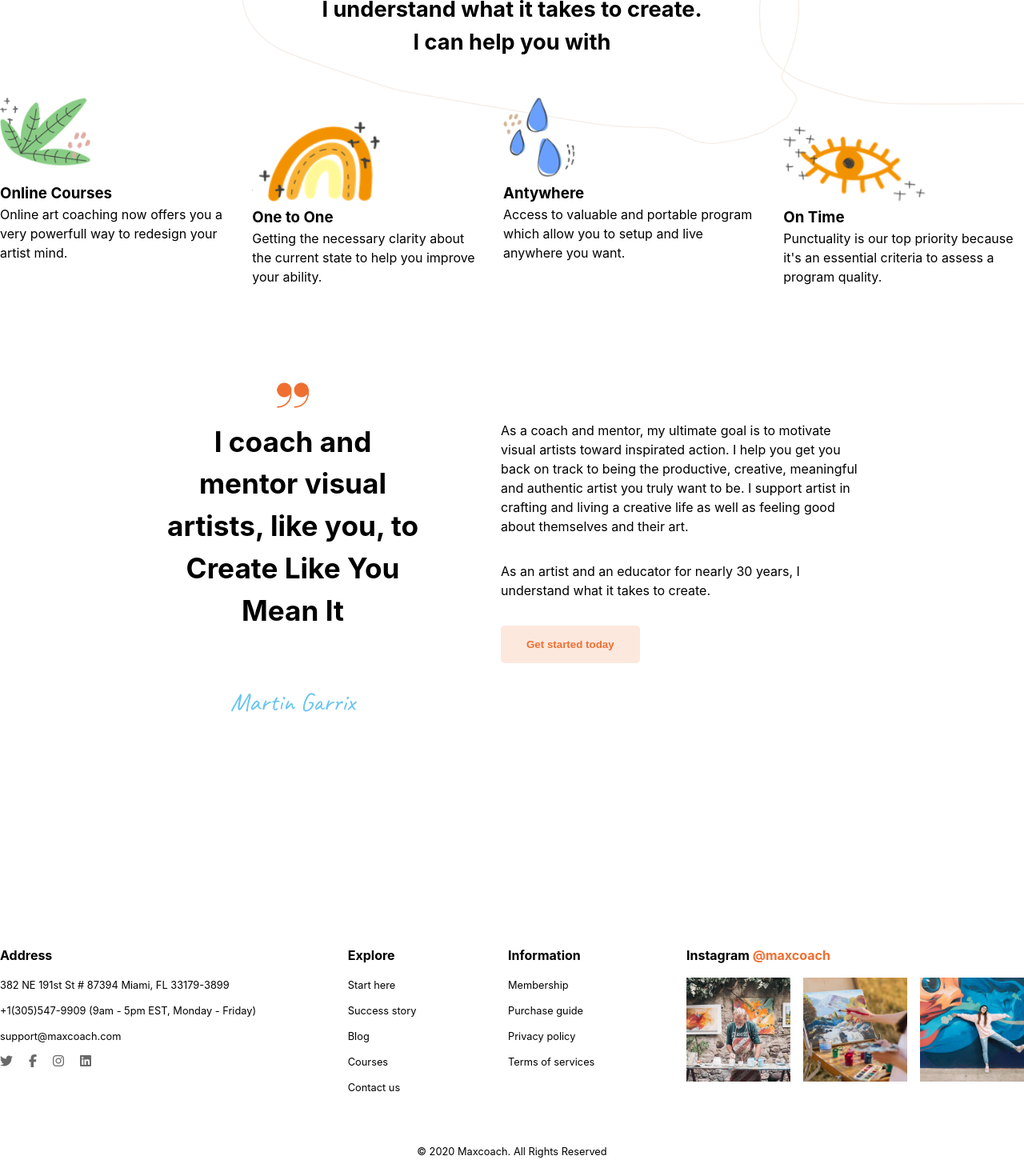
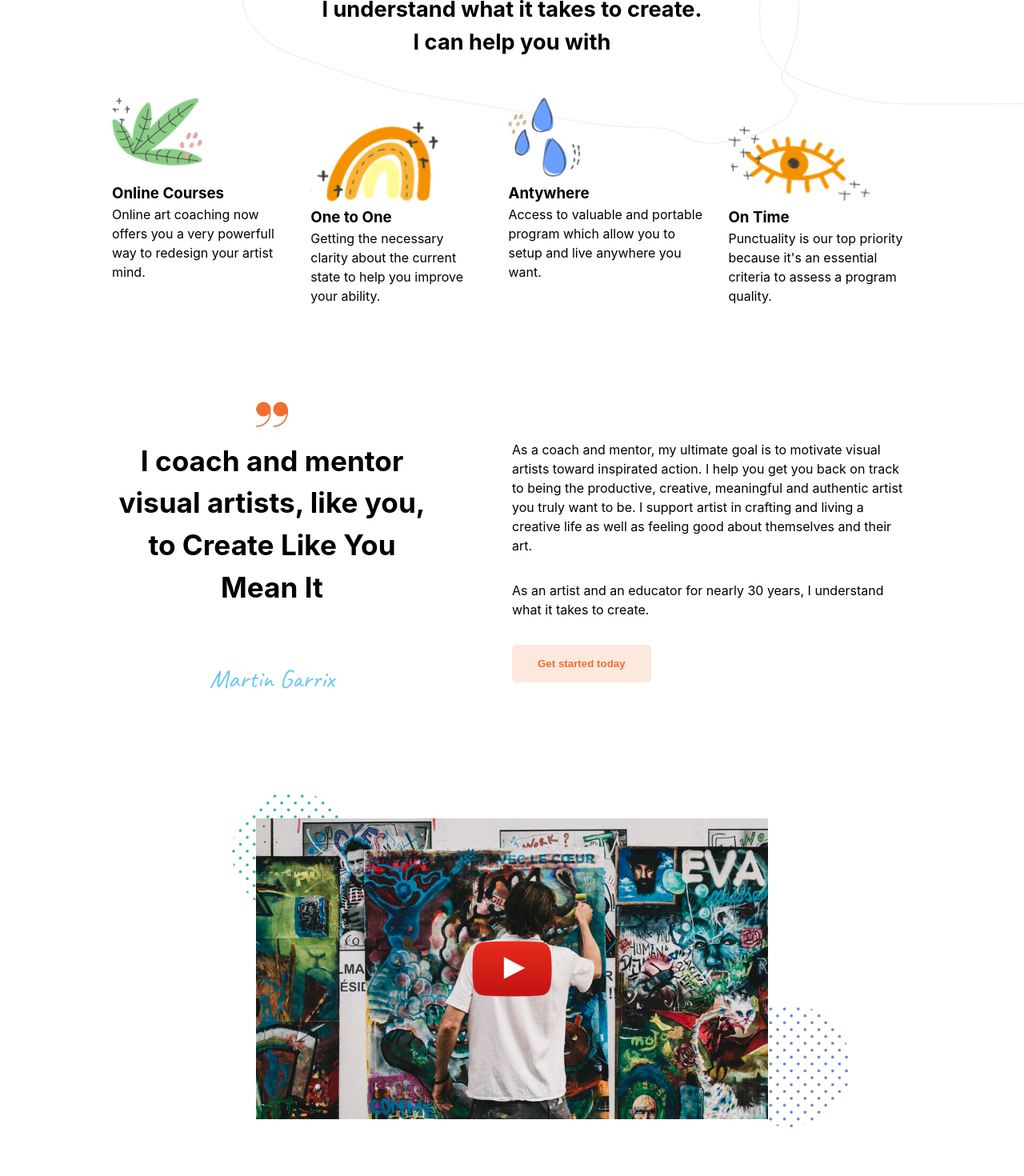
Before and after one commit to christianarca27/proj-html-vuejs, a Vue app: page / in a window 1280 px wide. Shown: the part 840-2310 px from the top of the page at 80% size. Built offline with nearby package versions, Linux system fonts and the light colour scheme.

Commit message:
feat: aggiunta terza parte della prima sezione (video youtube) + aggiustata organizzazione generale container

```diff
--- a/src/components/AppMain.vue
+++ b/src/components/AppMain.vue
@@ -40,20 +40,22 @@ export default {
 <template>
     <main>
         <section id="section-services">
-            <div class="container">
             <h2>Artist Coaching</h2>
 
             <strong>I understand what it takes to create.<br> I can help you with</strong>
 
-                <ul id="services-list">
+            <div class="background-white">
+                <div id="services-list" class="container-small">
+                    <ul>
                         <li v-for="service in services">
                             <img :src="'/images/' + service.image" alt="Sevice logo">
                             <h3>{{ service.name }}</h3>
                             <p>{{ service.description }}</p>
                         </li>
                     </ul>
+                </div>
 
-                <div id="goal">
+                <div id="goal" class="container-small">
                     <div id="goal-left">
                         <img src="/images/artist-quote-icon.png" alt="">
                         <strong>I coach and mentor visual artists, like you, to Create Like You Mean It</strong>
@@ -68,6 +70,13 @@ export default {
                         <p>As an artist and an educator for nearly 30 years, I understand what it takes to create.</p>
                         <SecondaryButton :text="'Get started today'"></SecondaryButton>
                     </div>
+                </div>
+
+                <div id="video-post" class="container-small">
+                    <img id="video-post-shape-1" src="/images/maxcoach-shape-05-150x150.png" alt="">
+                    <img id="video-post-shape-2" src="/images/maxcoach-shape-12-150x150.png" alt="">
+                    <img id="btn-play-youtube" src="/images/icon-youtube-play.png" alt="Youtube play button">
+                    <img id="video-post-cover" src="/images/artist-video-poster.jpg" alt="Poster video Youtube">
                 </div>
             </div>
         </section>
@@ -86,22 +95,21 @@ export default {
     background-position: top;
     background-repeat: no-repeat;
 
-    .container {
-        display: flex;
-        flex-flow: column;
-        align-items: center;
 
     h2 {
+        text-align: center;
         font-size: 2rem;
     }
 
     strong {
+        display: block;
         margin-bottom: 3rem;
         text-align: center;
         font-size: 1.7rem;
     }
 
     #services-list {
+        ul {
             display: flex;
             gap: 2rem;
 
@@ -117,16 +125,16 @@ export default {
                 top: 30px;
             }
         }
+    }
 
     #goal {
         padding: 150px 0;
 
         display: flex;
-            justify-content: center;
-            gap: 100px;
+        justify-content: space-between;
 
         #goal-left {
-                width: 25%;
+            width: 40%;
 
             display: flex;
             flex-flow: column nowrap;
@@ -147,7 +155,7 @@ export default {
         }
 
         #goal-right {
-                width: 35%;
+            width: 50%;
             padding-top: calc(32px + 1rem);
 
             display: flex;
@@ -156,6 +164,40 @@ export default {
             gap: 2rem;
         }
     }
+
+    #video-post {
+        width: 50%;
+
+        display: flex;
+        justify-content: center;
+
+        position: relative;
+
+        #video-post-shape-1 {
+            position: absolute;
+            top: -30px;
+            left: -30px;
+        }
+
+        #video-post-shape-2 {
+            position: absolute;
+            bottom: -10px;
+            right: -100px;
+        }
+
+        #btn-play-youtube {
+            position: absolute;
+            top: 50%;
+            left: 50%;
+            transform: translate(-50%, -50%);
+            z-index: 2;
+            cursor: pointer;
+        }
+
+        #video-post-cover {
+            width: 100%;
+            z-index: 1;
+        }
     }
 }
 </style>
--- a/src/style.scss
+++ b/src/style.scss
@@ -33,3 +33,9 @@ ul {
   margin-left: auto;
   margin-right: auto;
 }
+
+.container-small {
+  max-width: 1000px;
+  margin-left: auto;
+  margin-right: auto;
+}
```
Lines whose indentation alone changed are shown as unchanged.
